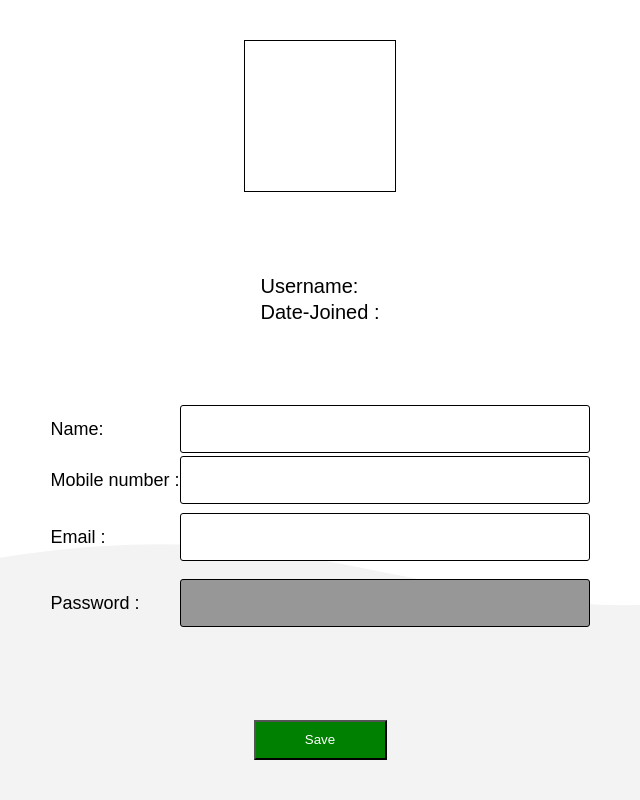
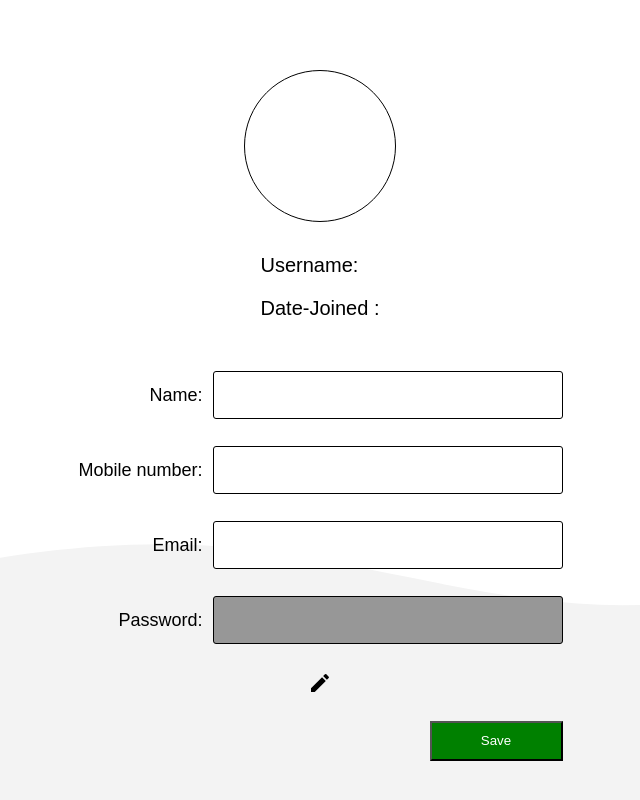
Before and after one commit to suhailajapar/DRC_Project, a React (Create React App) app: page /profile in a window 1280 px wide. Shown: the whole page, without its empty margins (320-960 px from the left). Built offline with nearby package versions, Linux system fonts and the light colour scheme.

Commit message:
Merge branch 'main' of github.com:farhan-besquare/DRC_Project into safra-fixes

```diff
--- a/package.json
+++ b/package.json
@@ -8,7 +8,7 @@
     "@material-ui/core": "^4.12.3",
     "@material-ui/styles": "^4.11.4",
     "@mui/icons-material": "^5.4.2",
-    "@mui/material": "^5.4.2",
+    "@mui/material": "^5.4.3",
     "@testing-library/jest-dom": "^5.16.2",
     "@testing-library/react": "^12.1.2",
     "@testing-library/user-event": "^13.5.0",
--- a/src/components/Profile/Profile.css
+++ b/src/components/Profile/Profile.css
@@ -11,13 +11,17 @@
   align-items: center;
   height: 100vh;
 }
+
 .photo-box {
   border: black;
   display: grid;
   width: 150px;
   height: 150px;
   border: black 1px solid;
+  border-radius: 50%;
+  margin: 30px;
 }
+
 .username {
   font-family: sans-serif;
   font-style: normal;
@@ -25,7 +29,9 @@
   font-size: 20px;
   line-height: 26px;
   color: black;
+  margin-bottom: 17px;
 }
+
 .date-joined {
   font-family: sans-serif;
   font-style: normal;
@@ -33,19 +39,20 @@
   font-size: 20px;
   line-height: 26px;
   color: black;
+  margin-bottom: 50px;
 }
-.house {
+/* .house {
   display: flex;
   flex-direction: row;
   justify-content: center;
   align-items: center;
-  /* width:100%; */
-}
+  width: 100%;
+} */
 .div1 {
   display: flex;
-  flex-direction: row;
+  flex-direction: column;
   align-items: center;
-  justify-content: space-between;
+  justify-content: center;
 }
 
 .name {
@@ -55,16 +62,12 @@
   font-size: 18px;
   line-height: 24px;
   /* identical to box height */
-  align-items: center;
 }
 .name-input {
-  width: 410px;
-  height: 48px;
-  left: 515px;
-  top: 500px;
   border: 1px solid black;
   box-sizing: border-box;
   border-radius: 3px;
+  padding-left: 10px;
 }
 
 .mobile {
@@ -77,13 +80,10 @@
 }
 
 .mobile-input {
-  width: 410px;
-  height: 48px;
-  left: 515px;
-  top: 500px;
   border: 1px solid black;
   box-sizing: border-box;
   border-radius: 3px;
+  padding-left: 10px;
 }
 .email {
   font-family: sans-serif;
@@ -94,13 +94,10 @@
   /* identical to box height */
 }
 .email-input {
-  width: 410px;
-  height: 48px;
-  left: 515px;
-  top: 500px;
   border: 1px solid black;
   box-sizing: border-box;
   border-radius: 3px;
+  padding-left: 10px;
 }
 .pw {
   font-family: sans-serif;
@@ -111,20 +108,54 @@
   /* identical to box height */
 }
 .pw-input {
-  width: 410px;
-  height: 48px;
-  left: 515px;
-  top: 500px;
   border: 1px solid black;
   box-sizing: border-box;
   border-radius: 3px;
   background-color: #979797;
+  padding-left: 10px;
 }
 .Save-Button {
   width: 133px;
   height: 40px;
-  left: 792px;
-  top: 724px;
   color: white;
   background-color: green;
+  align-self: flex-end;
+  justify-items: right;
+  margin-top: 26px;
 }
+
+form {
+  display: inline-flex;
+  padding: 25px;
+  flex-direction: column;
+}
+
+label {
+  display: flex;
+  flex-direction: row;
+  align-items: center;
+  justify-content: flex-end;
+  text-align: right;
+  width: 485px;
+  line-height: 26px;
+  margin-bottom: 27px;
+}
+
+input {
+  height: 48px;
+  flex: 0 0 350px;
+  margin-left: 10px;
+}
+
+@media screen and (min-width: 500px) {
+}
+
+@media screen and (min-height: 771px) {
+  /* .main-wrapper {
+    height: max-content;
+  } */
+  form {
+    height: auto;
+    width: auto;
+  }
+}
--- a/src/components/Profile/Profile.js
+++ b/src/components/Profile/Profile.js
@@ -1,6 +1,7 @@
 import React from "react";
 // import { Navbar, Container, Nav } from "react-bootstrap";
 import "./Profile.css";
+import EditIcon from "@mui/icons-material/Edit";
 
 function Profile() {
   return (
@@ -15,33 +16,31 @@ function Profile() {
           </Nav>
         </Container>
       </Navbar> */}
-      <div className="photo-box"></div>
-      <div className="container1">
-        {" "}
-        <div className="username">Username: </div>
-        <div className="date-joined">Date-Joined : </div>
-      </div>
-      <div>
-        <div className="div1">
-          <h1 className="name">Name: </h1>
-          <input className="name-input"></input>
+      <form className="div1">
+        <div className="photo-box"></div>
+        <div className="container1">
+          <div className="username">Username: </div>
+          <div className="date-joined">Date-Joined : </div>
         </div>
-        <div className="div1">
-          <h2 className="mobile">Mobile number :</h2>
-          <input className="mobile-input"></input>
-        </div>
-        <div className="div1">
-          <h3 className="email">Email :</h3>
+
+        <label className="name">
+          Name:
+          <input className="name-input" />
+        </label>
+        <label className="mobile">
+          Mobile number:
+          <input className="mobile-input" />
+        </label>
+        <label className="email">
+          Email:
           <input className="email-input" type="text" />
-        </div>
-        <div className="div1">
-          <h4 className="pw">Password :</h4>
-          <input className="pw-input"></input>
-        </div>
-      </div>
-      <div>
+        </label>
+        <label className="pw">
+          Password: <input className="pw-input" />
+        </label>
+        <EditIcon />
         <button className="Save-Button">Save</button>
-      </div>
+      </form>
     </div>
   );
 }
--- a/src/components/Signup/Signup.css
+++ b/src/components/Signup/Signup.css
@@ -44,7 +44,6 @@ font-family: 'IBM Plex Sans', sans-serif;
   text-align: left;
   font-size: 24px;
   margin-top: 126px;
-
   display: block;
   display: flex;
   flex-direction: column;
@@ -54,7 +53,6 @@ font-family: 'IBM Plex Sans', sans-serif;
   text-align: left;
   font-size: 16px;
   margin: 19px 0 4px 0;
-
   display: block;
   display: flex;
   flex-direction: column;
@@ -65,7 +63,6 @@ font-family: 'IBM Plex Sans', sans-serif;
   text-align: left;
   font-size: 20px;
   margin: 20px 0 10px 0;
-
   display: block;
   display: flex;
   flex-direction: column;
```
Also changed, not shown: 1 other file (tests, documents, lock files or other folders).
